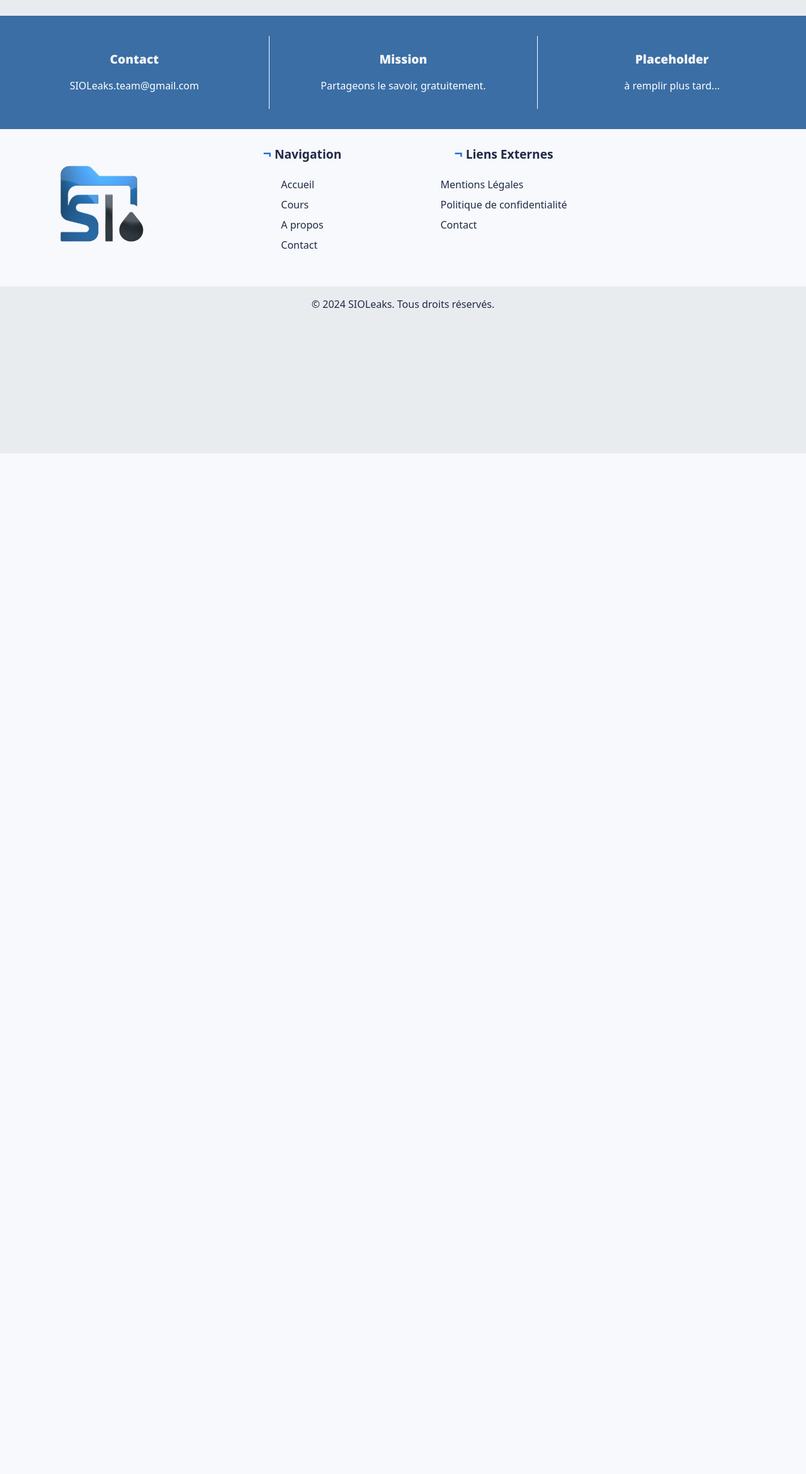
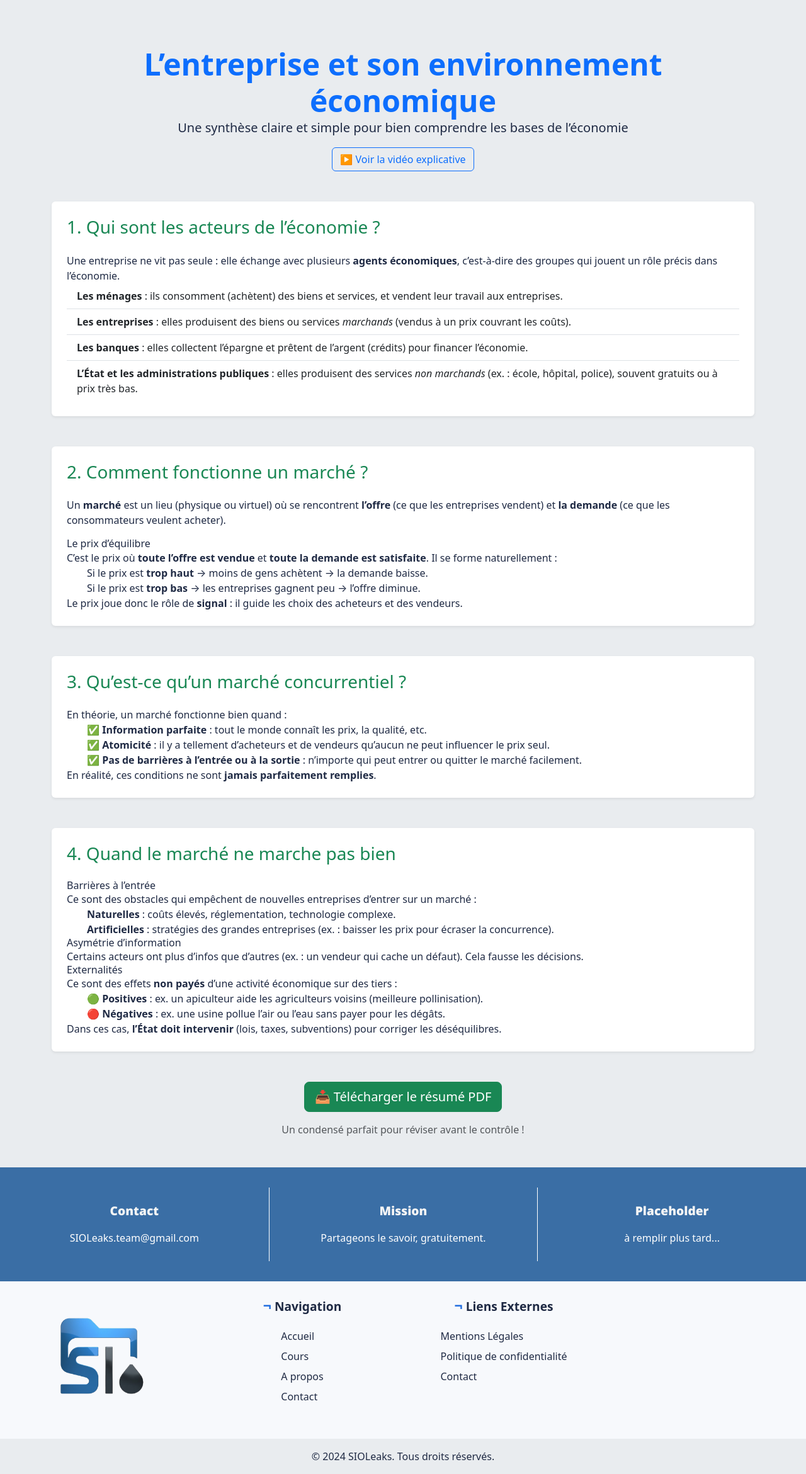
Before and after one commit to Lesvaries/SIOLeaks, a PHP site: page /index.php?section=CEJM-y1ch01 in a window 1280 px wide. Shown: the part 80-2421 px from the top of the page at 63% size. Before the commit the page ends 800 px from the top, so only its background shows below. Run offline with PHP 8.4, Linux system fonts and the light colour scheme.

Commit message:
1st cours in programs

```diff
--- /dev/null
+++ b/app/controllers/programs/cejm/CEJM-y1ch01.php
@@ -0,0 +1,3 @@
+<?php
+include_once 'app/views/programs/cejm/CEJM-y1ch01.view.php';
+?>
--- a/app/views/layouts/footer.php
+++ b/app/views/layouts/footer.php
@@ -25,7 +25,7 @@
 
                     <div class="row footer align-items-start">
                         <div class="col-3 logo-footer">
-                            <img src="../../../public/assets/img/icon/logo.png" loading="lazy" alt="icon" class="img-fluid">
+                            <img src="./public/assets/img/icon/logo.png" loading="lazy" alt="icon" class="img-fluid">
                         </div>
                         <div class="col-3 footer-content">
                             <h2><strong><span>¬</span> Navigation</strong></h2>
--- a/app/views/programs.view.php
+++ b/app/views/programs.view.php
@@ -1 +1,6 @@
     <p>Hello World (programs.php)</p>
+
+    <a href="index.php?section=CEJM-y1ch01">CEJM chapitre 1</a>
+
+    <?php
+    ?>
--- /dev/null
+++ b/app/views/programs/cejm/CEJM-y1ch01.view.php
@@ -0,0 +1,75 @@
+
+  <div class="container py-5">
+    <header class="text-center mb-5">
+      <h1 class="display-5 fw-bold text-primary">L’entreprise et son environnement économique</h1>
+      <p class="lead">Une synthèse claire et simple pour bien comprendre les bases de l’économie</p>
+      <a href="./public/assets/media/video1" class="btn btn-outline-primary mt-3">▶️ Voir la vidéo explicative</a>
+    </header>
+
+    <!-- Section 1 : Les agents économiques -->
+    <section class="mb-5 p-4 bg-white rounded shadow-sm">
+      <h2 class="h3 mb-4 text-success">1. Qui sont les acteurs de l’économie ?</h2>
+      <p>Une entreprise ne vit pas seule : elle échange avec plusieurs <strong>agents économiques</strong>, c’est-à-dire des groupes qui jouent un rôle précis dans l’économie.</p>
+      <ul class="list-group list-group-flush">
+        <li class="list-group-item"><strong>Les ménages</strong> : ils consomment (achètent) des biens et services, et vendent leur travail aux entreprises.</li>
+        <li class="list-group-item"><strong>Les entreprises</strong> : elles produisent des biens ou services <em>marchands</em> (vendus à un prix couvrant les coûts).</li>
+        <li class="list-group-item"><strong>Les banques</strong> : elles collectent l’épargne et prêtent de l’argent (crédits) pour financer l’économie.</li>
+        <li class="list-group-item"><strong>L’État et les administrations publiques</strong> : elles produisent des services <em>non marchands</em> (ex. : école, hôpital, police), souvent gratuits ou à prix très bas.</li>
+      </ul>
+    </section>
+
+    <!-- Section 2 : Le marché et le prix -->
+    <section class="mb-5 p-4 bg-white rounded shadow-sm">
+      <h2 class="h3 mb-4 text-success">2. Comment fonctionne un marché ?</h2>
+      <p>Un <strong>marché</strong> est un lieu (physique ou virtuel) où se rencontrent <strong>l’offre</strong> (ce que les entreprises vendent) et <strong>la demande</strong> (ce que les consommateurs veulent acheter).</p>
+
+      <h4 class="mt-3">Le prix d’équilibre</h4>
+      <p>C’est le prix où <strong>toute l’offre est vendue</strong> et <strong>toute la demande est satisfaite</strong>. Il se forme naturellement :</p>
+      <ul>
+        <li>Si le prix est <strong>trop haut</strong> → moins de gens achètent → la demande baisse.</li>
+        <li>Si le prix est <strong>trop bas</strong> → les entreprises gagnent peu → l’offre diminue.</li>
+      </ul>
+      <p>Le prix joue donc le rôle de <strong>signal</strong> : il guide les choix des acheteurs et des vendeurs.</p>
+    </section>
+
+    <!-- Section 3 : La concurrence idéale -->
+    <section class="mb-5 p-4 bg-white rounded shadow-sm">
+      <h2 class="h3 mb-4 text-success">3. Qu’est-ce qu’un marché concurrentiel ?</h2>
+      <p>En théorie, un marché fonctionne bien quand :</p>
+      <ul>
+        <li>✅ <strong>Information parfaite</strong> : tout le monde connaît les prix, la qualité, etc.</li>
+        <li>✅ <strong>Atomicité</strong> : il y a tellement d’acheteurs et de vendeurs qu’aucun ne peut influencer le prix seul.</li>
+        <li>✅ <strong>Pas de barrières à l’entrée ou à la sortie</strong> : n’importe qui peut entrer ou quitter le marché facilement.</li>
+      </ul>
+      <p>En réalité, ces conditions ne sont <strong>jamais parfaitement remplies</strong>.</p>
+    </section>
+
+    <!-- Section 4 : Les dysfonctionnements du marché -->
+    <section class="mb-5 p-4 bg-white rounded shadow-sm">
+      <h2 class="h3 mb-4 text-success">4. Quand le marché ne marche pas bien</h2>
+
+      <h4>Barrières à l’entrée</h4>
+      <p>Ce sont des obstacles qui empêchent de nouvelles entreprises d’entrer sur un marché :</p>
+      <ul>
+        <li><strong>Naturelles</strong> : coûts élevés, réglementation, technologie complexe.</li>
+        <li><strong>Artificielles</strong> : stratégies des grandes entreprises (ex. : baisser les prix pour écraser la concurrence).</li>
+      </ul>
+
+      <h4>Asymétrie d’information</h4>
+      <p>Certains acteurs ont plus d’infos que d’autres (ex. : un vendeur qui cache un défaut). Cela fausse les décisions.</p>
+
+      <h4>Externalités</h4>
+      <p>Ce sont des effets <strong>non payés</strong> d’une activité économique sur des tiers :</p>
+      <ul>
+        <li>🟢 <strong>Positives</strong> : ex. un apiculteur aide les agriculteurs voisins (meilleure pollinisation).</li>
+        <li>🔴 <strong>Négatives</strong> : ex. une usine pollue l’air ou l’eau sans payer pour les dégâts.</li>
+      </ul>
+      <p>Dans ces cas, <strong>l’État doit intervenir</strong> (lois, taxes, subventions) pour corriger les déséquilibres.</p>
+    </section>
+
+    <!-- Section 5 : Téléchargement -->
+    <section class="text-center">
+      <a href="#" class="btn btn-success btn-lg">📥 Télécharger le résumé PDF</a>
+      <p class="mt-3 text-muted">Un condensé parfait pour réviser avant le contrôle !</p>
+    </section>
+  </div>
--- a/index.php
+++ b/index.php
@@ -1,15 +1,12 @@
 <?php
-error_reporting(E_ALL);
-ini_set('display_errors', 1);
-ini_set('display_startup_errors', 1);
 
 session_start();
 include_once('app/models/database.php');
 
-// if (!isset($_GET['section'])) {
-//     header('Location: index.php?section=index');
-//     exit;
-// }
+if (!isset($_GET['section'])) {
+    header('Location: index.php?section=index');
+    exit;
+}
 
 if (
     (isset($_SESSION['validiteConnexion']))
@@ -77,7 +74,13 @@ else
         include_once('app/controllers/DownloadController.php');
         $controller = new DownloadController();
         $controller->download();
-}
+    }
+    // Acces aux pages cours
+	if ($_GET['section'] == 'CEJM-y1ch01')
+    {
+        include_once('app/controllers/programs/cejm/CEJM-y1ch01.php');
+    }
+
 }
 ?>
 
```
Also changed, not shown: .htaccess.
